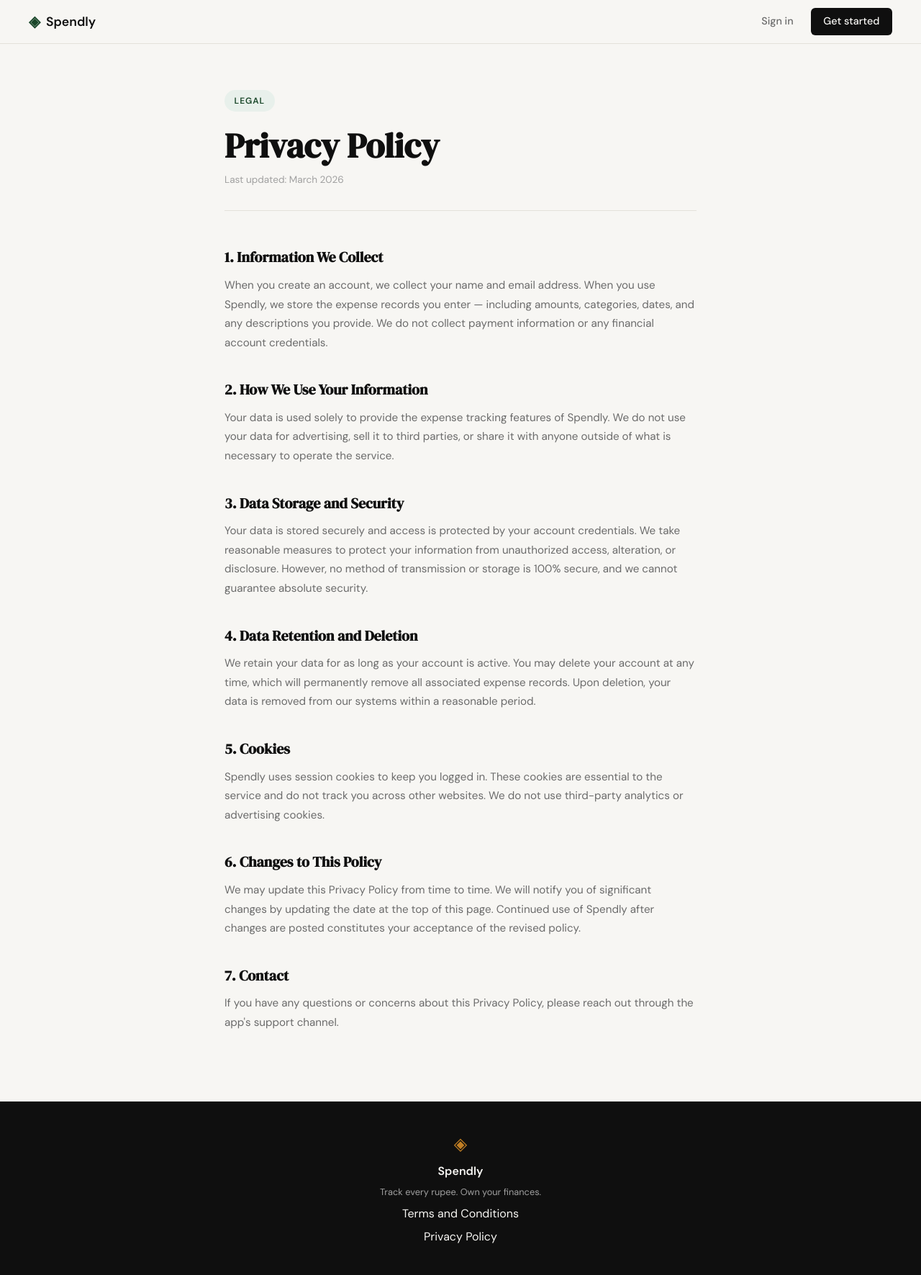
After one commit to PrateekVibhor/spendly, a Flask app: page /privacy in a window 1280 px wide. The commit adds this page. Shown: the whole page at 72% size. Run offline with Flask 3, Linux system fonts and the light colour scheme.

Commit message:
Landing: add privacy policy page and route

```diff
--- a/app.py
+++ b/app.py
@@ -38,6 +38,11 @@ def terms():
     return render_template("terms.html")
 
 
+@app.route("/privacy")
+def privacy():
+    return render_template("privacy.html")
+
+
 @app.route("/logout")
 def logout():
     return "Logout — coming in Step 3"
--- a/static/css/style.css
+++ b/static/css/style.css
@@ -508,6 +508,59 @@ a { color: inherit; text-decoration: none; }
 }
 
 /* ------------------------------------------------------------------ */
+/* Legal pages (Terms, Privacy)                                        */
+/* ------------------------------------------------------------------ */
+
+.legal-section {
+    padding: 4rem 2rem 6rem;
+    max-width: 720px;
+    margin: 0 auto;
+}
+
+.legal-eyebrow {
+    display: inline-block;
+    background: var(--accent-light);
+    color: var(--accent);
+    font-size: 0.75rem;
+    font-weight: 600;
+    letter-spacing: 0.08em;
+    text-transform: uppercase;
+    padding: 0.35rem 0.85rem;
+    border-radius: 999px;
+    margin-bottom: 1.25rem;
+}
+
+.legal-title {
+    font-family: var(--font-display);
+    font-size: clamp(2rem, 4vw, 3rem);
+    line-height: 1.15;
+    color: var(--ink);
+    margin-bottom: 0.5rem;
+}
+
+.legal-meta {
+    font-size: 0.85rem;
+    color: var(--ink-faint);
+    margin-bottom: 3rem;
+    padding-bottom: 2rem;
+    border-bottom: 1px solid var(--border);
+}
+
+.legal-body h2 {
+    font-family: var(--font-display);
+    font-size: 1.25rem;
+    color: var(--ink);
+    margin-top: 2.25rem;
+    margin-bottom: 0.6rem;
+}
+
+.legal-body p {
+    font-size: 0.95rem;
+    color: var(--ink-muted);
+    line-height: 1.75;
+}
+
+/* ------------------------------------------------------------------ */
 /* Responsive                                                          */
 /* ------------------------------------------------------------------ */
 
--- a/templates/base.html
+++ b/templates/base.html
@@ -34,8 +34,8 @@
             <span class="brand-icon">◈</span>
             <span class="footer-name">Spendly</span>
             <p class="footer-copy">Track every rupee. Own your finances.</p>
-            <a href="#">Terms and Conditions</a>
-            <a href="#">Privacy Policy</a>
+            <a href="{{ url_for('terms') }}">Terms and Conditions</a>
+            <a href="{{ url_for('privacy') }}">Privacy Policy</a>
         </div>
     </footer>
 
--- /dev/null
+++ b/templates/privacy.html
@@ -0,0 +1,34 @@
+{% extends "base.html" %}
+
+{% block title %}Privacy Policy — Spendly{% endblock %}
+
+{% block content %}
+<section class="legal-section">
+    <span class="legal-eyebrow">Legal</span>
+    <h1 class="legal-title">Privacy Policy</h1>
+    <p class="legal-meta">Last updated: March 2026</p>
+
+    <div class="legal-body">
+        <h2>1. Information We Collect</h2>
+        <p>When you create an account, we collect your name and email address. When you use Spendly, we store the expense records you enter — including amounts, categories, dates, and any descriptions you provide. We do not collect payment information or any financial account credentials.</p>
+
+        <h2>2. How We Use Your Information</h2>
+        <p>Your data is used solely to provide the expense tracking features of Spendly. We do not use your data for advertising, sell it to third parties, or share it with anyone outside of what is necessary to operate the service.</p>
+
+        <h2>3. Data Storage and Security</h2>
+        <p>Your data is stored securely and access is protected by your account credentials. We take reasonable measures to protect your information from unauthorized access, alteration, or disclosure. However, no method of transmission or storage is 100% secure, and we cannot guarantee absolute security.</p>
+
+        <h2>4. Data Retention and Deletion</h2>
+        <p>We retain your data for as long as your account is active. You may delete your account at any time, which will permanently remove all associated expense records. Upon deletion, your data is removed from our systems within a reasonable period.</p>
+
+        <h2>5. Cookies</h2>
+        <p>Spendly uses session cookies to keep you logged in. These cookies are essential to the service and do not track you across other websites. We do not use third-party analytics or advertising cookies.</p>
+
+        <h2>6. Changes to This Policy</h2>
+        <p>We may update this Privacy Policy from time to time. We will notify you of significant changes by updating the date at the top of this page. Continued use of Spendly after changes are posted constitutes your acceptance of the revised policy.</p>
+
+        <h2>7. Contact</h2>
+        <p>If you have any questions or concerns about this Privacy Policy, please reach out through the app's support channel.</p>
+    </div>
+</section>
+{% endblock %}
```
Also changed, not shown: templates/terms.html (+6 -3 lines).
